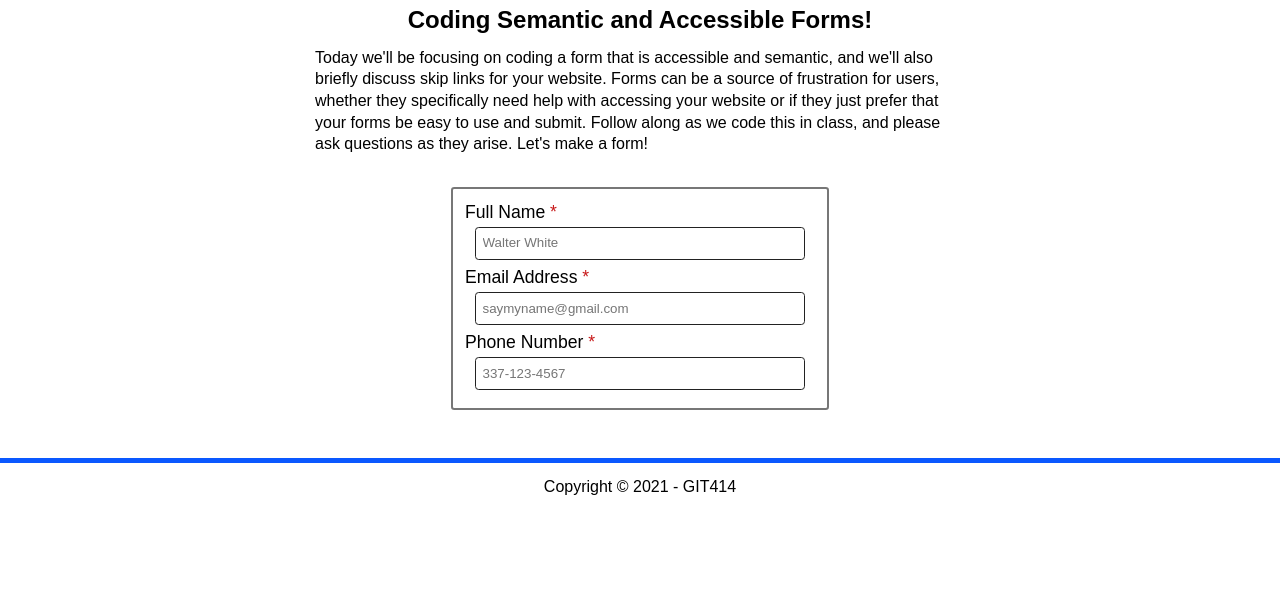
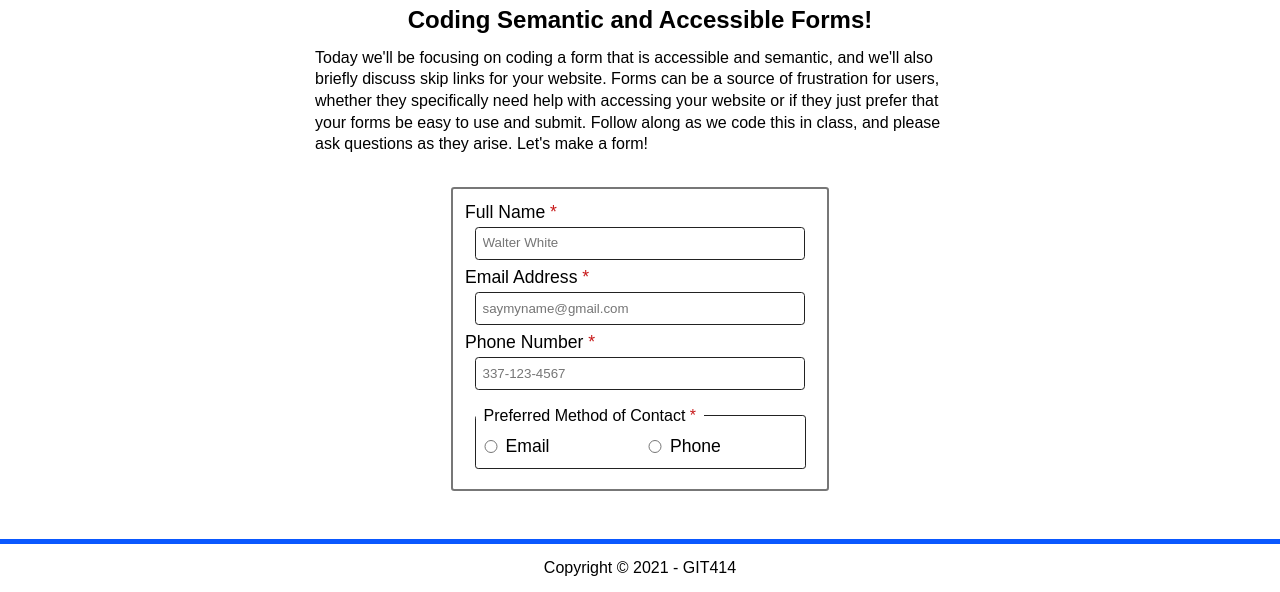
Before and after one commit to js991284/Assignment-1, a plain HTML site: page index.html in a window 1280 px wide. Shown: the part 524-1116 px from the top of the page. Before the commit the page ends 1035 px from the top, so only its background shows below. Drawn offline with Linux system fonts and the light colour scheme.

Commit message:
radio input

```diff
--- a/index.html
+++ b/index.html
@@ -40,6 +40,15 @@
 				<label for="phone">Phone Number <span class="required">*</span></label>
 				<input type="tel" id="phone" name="phone" pattern="[0-9]{3}-[0-9]{3}-[0-9]{4}" placeholder="337-123-4567" required>
 
+				<!-- Preferred Contact Method -->
+				<fieldset>
+					<legend>Preferred Method of Contact <span class="required">*</span></legend>
+					<input type="radio" id="contactEmail" name="preferredContact" value="Email" required>
+					<label for="contactEmail">Email</label>
+
+					<input type="radio" id="contactPhone" name="preferredContact" value="Phone">
+					<label for="contactPhone">Phone</label>
+				</fieldset>
 			</form>
 		</article>
 	</main>
```
Also changed, not shown: ._index.html.
